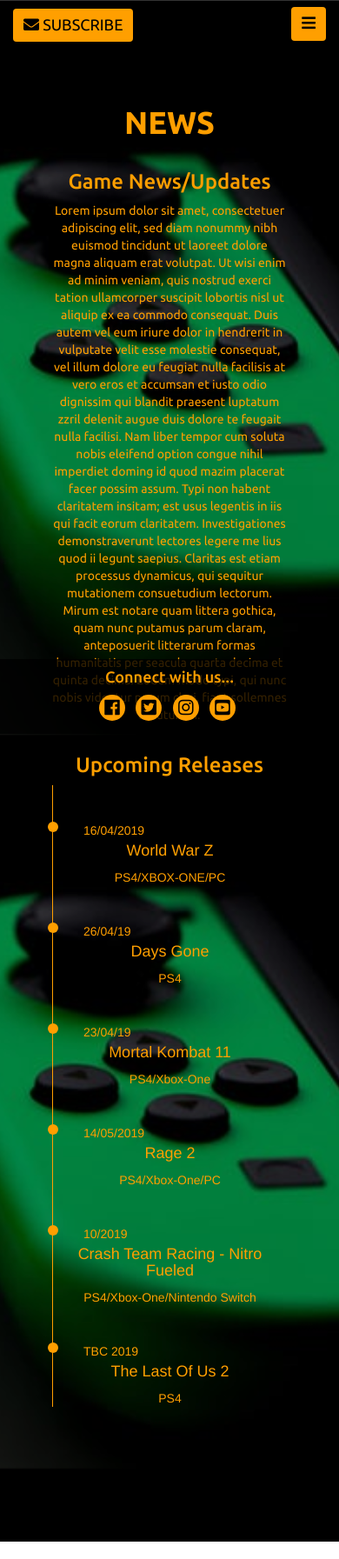
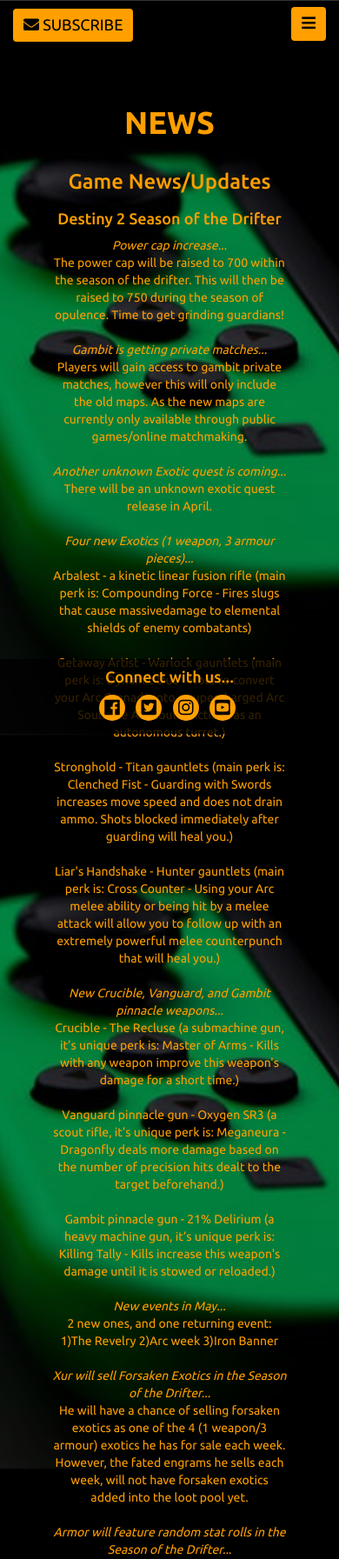
Before and after one commit to Code-Institute-Submissions/strippedbeargamingmilestoneproject, a plain HTML site: page news.html in a window 390 px wide. Shown: the top 1793 px of the page at 87% size. Drawn offline with nearby package versions, Linux system fonts and the light colour scheme.

Commit message:
Have adapted the headings of each review so it sits centred on the md+ screen widths, and have also adapted the news/updates section of the news page by adding spans with a class type to allow minor headings in the new/updates p element to be shown in italics (allows for a more pleasant user experience when reading through

```diff
--- a/assets/css/style.css
+++ b/assets/css/style.css
@@ -391,6 +391,9 @@ when you are on a page with a lot of content, the social icons will always be vi
     padding-top: 5px;
 }
 
+.news-updates-standout {
+    font-style: italic;
+}
 
 /*code for the timeline below was reused from the "Whiskey Drop" mini-project from earlier in the course*/
 
@@ -468,7 +471,7 @@ when you are on a page with a lot of content, the social icons will always be vi
     padding-top: 5px;
 }
 
-/* help with iframe box taken from: "https://blog.theodo.fr/2018/01/responsive-iframes-css-trick/" */
+/* help with iframe box taken from: "https://blog.theodo.fr/2018/01/responsive-iframes-css-trick/" Author: Gregory Gan */
 
 .video-box {
     position: relative;
@@ -683,6 +686,11 @@ the icons, text and subscribe button's size will change to allow them to all fit
         margin-right: 35px
     }
 
+    /* Reviews */
+    .image-center {
+    margin: 50px auto;
+}
+
     /* News */
     .section-column {
         padding-left: 15px;
--- a/news.html
+++ b/news.html
@@ -54,30 +54,35 @@
             <div class="col-xs-12 row content">
                 <div class="col-xs-10 col-xs-offset-1 col-sm-10 col-sm-offset-1 hidden-md hidden-lg">
                     <div class="row">
-                    <h3 class="news-page-subheading text">Game News/Updates</h3>
+                        <h3 class="news-page-subheading text">Game News/Updates</h3>
                     </div>
                     <div class="row">
+                        <h4 class="text">Destiny 2 Season of the Drifter </h4>
                         <p class="text">
-                            Lorem ipsum dolor sit amet, consectetuer adipiscing elit,
-                            sed diam nonummy nibh euismod tincidunt ut laoreet dolore
-                            magna aliquam erat volutpat. Ut wisi enim ad minim veniam,
-                            quis nostrud exerci tation ullamcorper suscipit lobortis nisl
-                            ut aliquip ex ea commodo consequat. Duis autem vel eum iriure
-                            dolor in hendrerit in vulputate velit esse molestie consequat,
-                            vel illum dolore eu feugiat nulla facilisis at vero eros et
-                            accumsan et iusto odio dignissim qui blandit praesent luptatum
-                            zzril delenit augue duis dolore te feugait nulla facilisi.
-                            Nam liber tempor cum soluta nobis eleifend option congue
-                            nihil imperdiet doming id quod mazim placerat facer possim
-                            assum. Typi non habent claritatem insitam; est usus legentis
-                            in iis qui facit eorum claritatem. Investigationes
-                            demonstraverunt lectores legere me lius quod ii legunt saepius.
-                            Claritas est etiam processus dynamicus, qui sequitur mutationem
-                            consuetudium lectorum. Mirum est notare quam littera gothica,
-                            quam nunc putamus parum claram, anteposuerit litterarum formas
-                            humanitatis per seacula quarta decima et quinta decima. Eodem
-                            modo typi, qui nunc nobis videntur parum clari, fiant sollemnes
-                            in futurum.
+                            <span class="news-updates-standout">Power cap increase...</span><br>
+                            The power cap will be raised to 700 within the season of the drifter. This will then be raised to 750 during the season of opulence. Time to get grinding guardians!<br><br>
+                            <span class="news-updates-standout">Gambit is getting private matches...</span><br>
+                            Players will gain access to gambit private matches, however this will only include the old maps. As the new maps are currently only available through public games/online matchmaking.<br><br>
+                            <span class="news-updates-standout">Another unknown Exotic quest is coming...</span><br>
+                            There will be an unknown exotic quest release in April.<br><br>
+                            <span class="news-updates-standout">Four new Exotics (1 weapon, 3 armour pieces)...</span><br>
+                            Arbalest - a kinetic linear fusion rifle (main perk is: Compounding Force - Fires slugs that cause massivedamage to elemental shields of enemy combatants)<br><br>
+                            Getaway Artist - Warlock gauntlets (main perk is: Dynamic Duo - Hold to convert your Arc Grenade into a supercharged Arc Soul. The Arc Soul functions as an autonomous turret.)<br><br>
+                            Stronghold - Titan gauntlets (main perk is: Clenched Fist - Guarding with Swords increases move speed and does not drain ammo. Shots blocked immediately after guarding will heal you.)<br><br>
+                            Liar's Handshake - Hunter gauntlets (main perk is: Cross Counter - Using your Arc melee ability or being hit by a melee attack will allow you to follow up with an extremely powerful melee counterpunch that will heal you.)<br><br>
+                            <span class="news-updates-standout">New Crucible, Vanguard, and Gambit pinnacle weapons...</span><br>
+                            Crucible - The Recluse (a submachine gun, it’s unique perk is: Master of Arms - Kills with any weapon improve this weapon's damage for a short time.)<br><br>
+                            Vanguard pinnacle gun - Oxygen SR3 (a scout rifle, it’s unique perk is: Meganeura - Dragonfly deals more damage based on the number of precision hits dealt to the target beforehand.)<br><br>
+                            Gambit pinnacle gun - 21% Delirium (a heavy machine gun, it’s unique perk is: Killing Tally - Kills increase this weapon's damage until it is stowed or reloaded.)<br><br>
+                            <span class="news-updates-standout">New events in May...</span><br>
+                            2 new ones, and one returning event: 1)The Revelry 2)Arc week 3)Iron Banner<br><br>
+                            <span class="news-updates-standout">Xur will sell Forsaken Exotics in the Season of the Drifter...</span><br>
+                            He will have a chance of selling forsaken exotics as one of the 4 (1 weapon/3 armour) exotics he has for sale each week. However, the fated engrams he sells each week, will not have forsaken exotics added into the loot pool yet.<br><br>
+                            <span class="news-updates-standout">Armor will feature random stat rolls in the Season of the Drifter...</span><br>
+                            Any armour you pick up after the start of the season of the drifter, can roll with resilience/recovery/mobility as its main attribute (whereas a certain armour piece may have been specced for mobility previously)<br><br>
+                            <span class="news-updates-standout">Information gathered from:</span><br>
+                            https://www.gamesradar.com/uk/destiny-2-season-of-the-drifter/<br>
+                            https://db.destinytracker.com/d2/en
                         </p>
                     </div>
                 </div>
@@ -118,30 +123,35 @@
                 </div>
                 <div class="hidden-xs hidden-sm col-md-7 section-column">
                     <div class="row">
-                    <h3 class="news-page-subheading text">Game News/Updates</h3>
+                        <h3 class="news-page-subheading text">Game News/Updates</h3>
                     </div>
                     <div class="row">
+                        <h4 class="text">Destiny 2 Season of the Drifter </h4>
                         <p class="text">
-                            Lorem ipsum dolor sit amet, consectetuer adipiscing elit,
-                            sed diam nonummy nibh euismod tincidunt ut laoreet dolore
-                            magna aliquam erat volutpat. Ut wisi enim ad minim veniam,
-                            quis nostrud exerci tation ullamcorper suscipit lobortis nisl
-                            ut aliquip ex ea commodo consequat. Duis autem vel eum iriure
-                            dolor in hendrerit in vulputate velit esse molestie consequat,
-                            vel illum dolore eu feugiat nulla facilisis at vero eros et
-                            accumsan et iusto odio dignissim qui blandit praesent luptatum
-                            zzril delenit augue duis dolore te feugait nulla facilisi.
-                            Nam liber tempor cum soluta nobis eleifend option congue
-                            nihil imperdiet doming id quod mazim placerat facer possim
-                            assum. Typi non habent claritatem insitam; est usus legentis
-                            in iis qui facit eorum claritatem. Investigationes
-                            demonstraverunt lectores legere me lius quod ii legunt saepius.
-                            Claritas est etiam processus dynamicus, qui sequitur mutationem
-                            consuetudium lectorum. Mirum est notare quam littera gothica,
-                            quam nunc putamus parum claram, anteposuerit litterarum formas
-                            humanitatis per seacula quarta decima et quinta decima. Eodem
-                            modo typi, qui nunc nobis videntur parum clari, fiant sollemnes
-                            in futurum.
+                            <span class="news-updates-standout">Power cap increase...</span><br>
+                            The power cap will be raised to 700 within the season of the drifter. This will then be raised to 750 during the season of opulence. Time to get grinding guardians!<br><br>
+                            <span class="news-updates-standout">Gambit is getting private matches...</span><br>
+                            Players will gain access to gambit private matches, however this will only include the old maps. As the new maps are currently only available through public games/online matchmaking.<br><br>
+                            <span class="news-updates-standout">Another unknown Exotic quest is coming...</span><br>
+                            There will be an unknown exotic quest release in April.<br><br>
+                            <span class="news-updates-standout">Four new Exotics (1 weapon, 3 armour pieces)...</span><br>
+                            Arbalest - a kinetic linear fusion rifle (main perk is: Compounding Force - Fires slugs that cause massivedamage to elemental shields of enemy combatants)<br><br>
+                            Getaway Artist - Warlock gauntlets (main perk is: Dynamic Duo - Hold to convert your Arc Grenade into a supercharged Arc Soul. The Arc Soul functions as an autonomous turret.)<br><br>
+                            Stronghold - Titan gauntlets (main perk is: Clenched Fist - Guarding with Swords increases move speed and does not drain ammo. Shots blocked immediately after guarding will heal you.)<br><br>
+                            Liar's Handshake - Hunter gauntlets (main perk is: Cross Counter - Using your Arc melee ability or being hit by a melee attack will allow you to follow up with an extremely powerful melee counterpunch that will heal you.)<br><br>
+                            <span class="news-updates-standout">New Crucible, Vanguard, and Gambit pinnacle weapons...</span><br>
+                            Crucible - The Recluse (a submachine gun, it’s unique perk is: Master of Arms - Kills with any weapon improve this weapon's damage for a short time.)<br><br>
+                            Vanguard pinnacle gun - Oxygen SR3 (a scout rifle, it’s unique perk is: Meganeura - Dragonfly deals more damage based on the number of precision hits dealt to the target beforehand.)<br><br>
+                            Gambit pinnacle gun - 21% Delirium (a heavy machine gun, it’s unique perk is: Killing Tally - Kills increase this weapon's damage until it is stowed or reloaded.)<br><br>
+                            <span class="news-updates-standout">New events in May...</span><br>
+                            2 new ones, and one returning event: 1)The Revelry 2)Arc week 3)Iron Banner<br><br>
+                            <span class="news-updates-standout">Xur will sell Forsaken Exotics in the Season of the Drifter...</span><br>
+                            He will have a chance of selling forsaken exotics as one of the 4 (1 weapon/3 armour) exotics he has for sale each week. However, the fated engrams he sells each week, will not have forsaken exotics added into the loot pool yet.<br><br>
+                            <span class="news-updates-standout">Armor will feature random stat rolls in the Season of the Drifter...</span><br>
+                            Any armour you pick up after the start of the season of the drifter, can roll with resilience/recovery/mobility as its main attribute (whereas a certain armour piece may have been specced for mobility previously)<br><br>
+                            <span class="news-updates-standout">Information gathered from:</span><br>
+                            https://www.gamesradar.com/uk/destiny-2-season-of-the-drifter/<br>
+                            https://db.destinytracker.com/d2/en
                         </p>
                     </div>
                 </div>
```
Also changed, not shown: reviews.html (+18 -6 lines).
